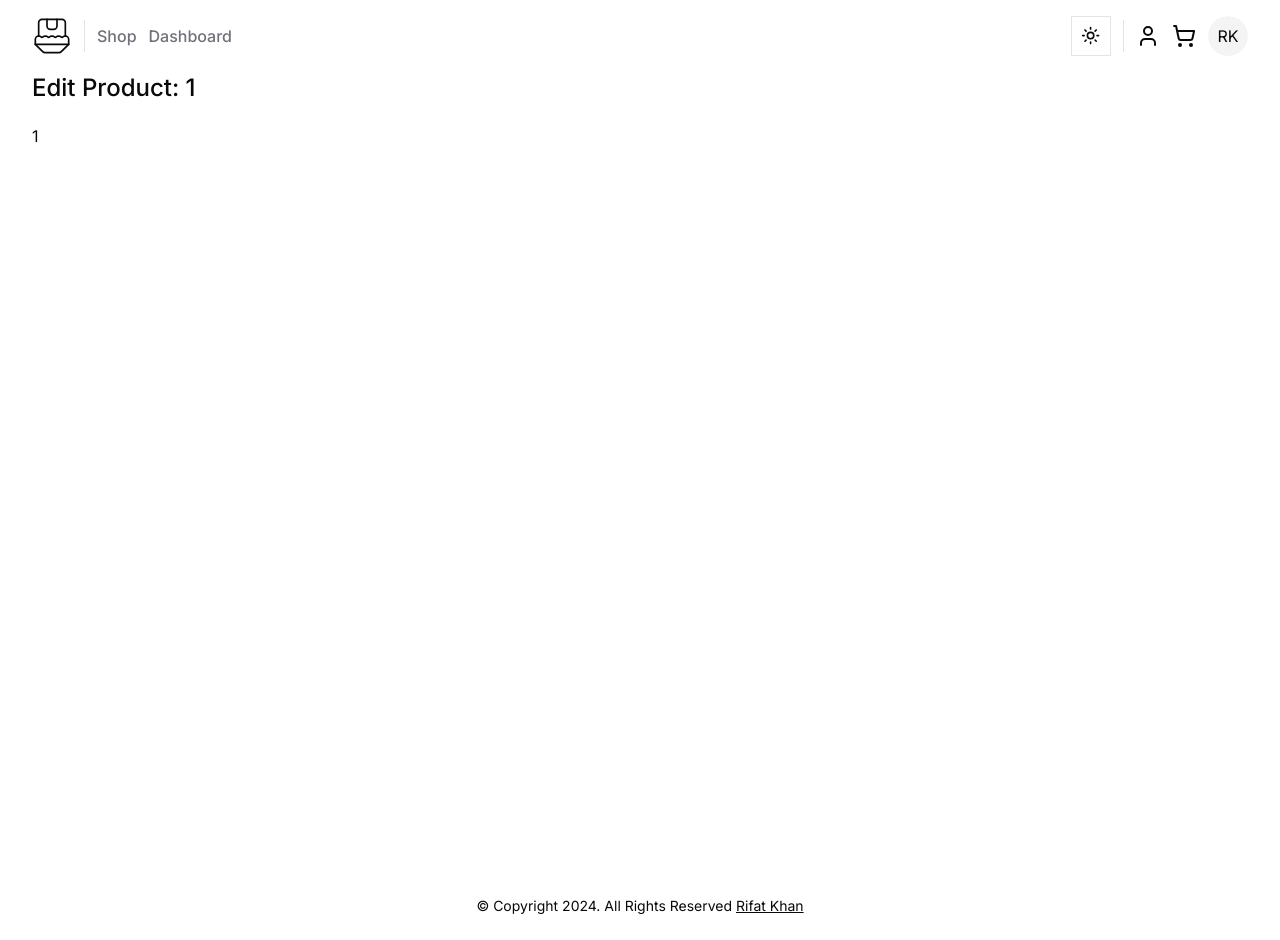
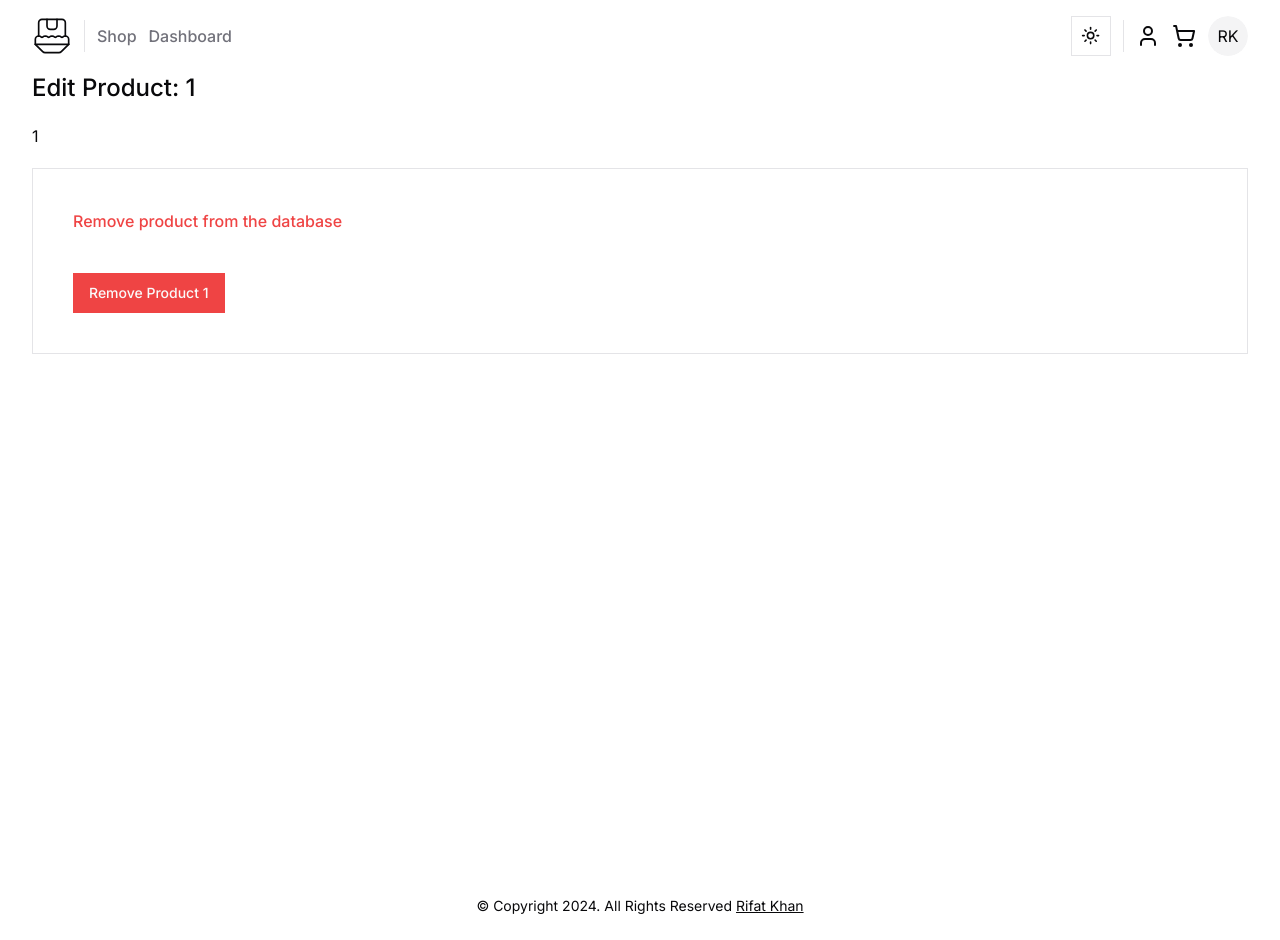
Before and after one commit to StepAsideLiL/front-mart, a Next.js app: page /product/edit/1 in a window 1280 px wide. Built offline with nearby package versions, Linux system fonts and the light colour scheme; a web font is replaced by a local one.

Commit message:
add delete button on product id dynamic page

```diff
--- a/app/(products)/product/edit/[productId]/page.tsx
+++ b/app/(products)/product/edit/[productId]/page.tsx
@@ -2,6 +2,7 @@ import Main from "@/components/uis/main";
 import Title from "@/components/uis/title";
 import ProductInfo from "./_parts/product-info";
 import { Suspense } from "react";
+import RemoveProduct from "./_parts/remove-product";
 
 const EditProductPage = ({ params }: { params: { productId: string } }) => {
   return (
@@ -15,6 +16,13 @@ const EditProductPage = ({ params }: { params: { productId: string } }) => {
           <ProductInfo productId={params.productId} />
         </Suspense>
       </section>
+
+      <section className="p-10 border space-y-10">
+        <p className="text-destructive font-medium">
+          Remove product from the database
+        </p>
+        <RemoveProduct productId={params.productId} />
+      </section>
     </Main>
   );
 };
```
